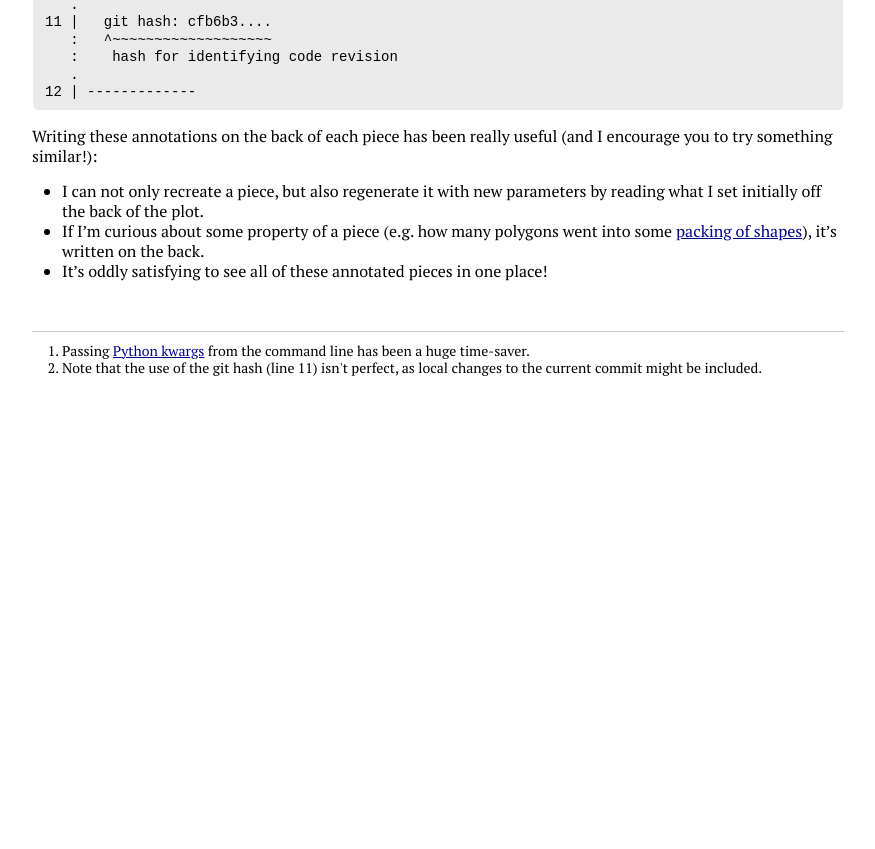
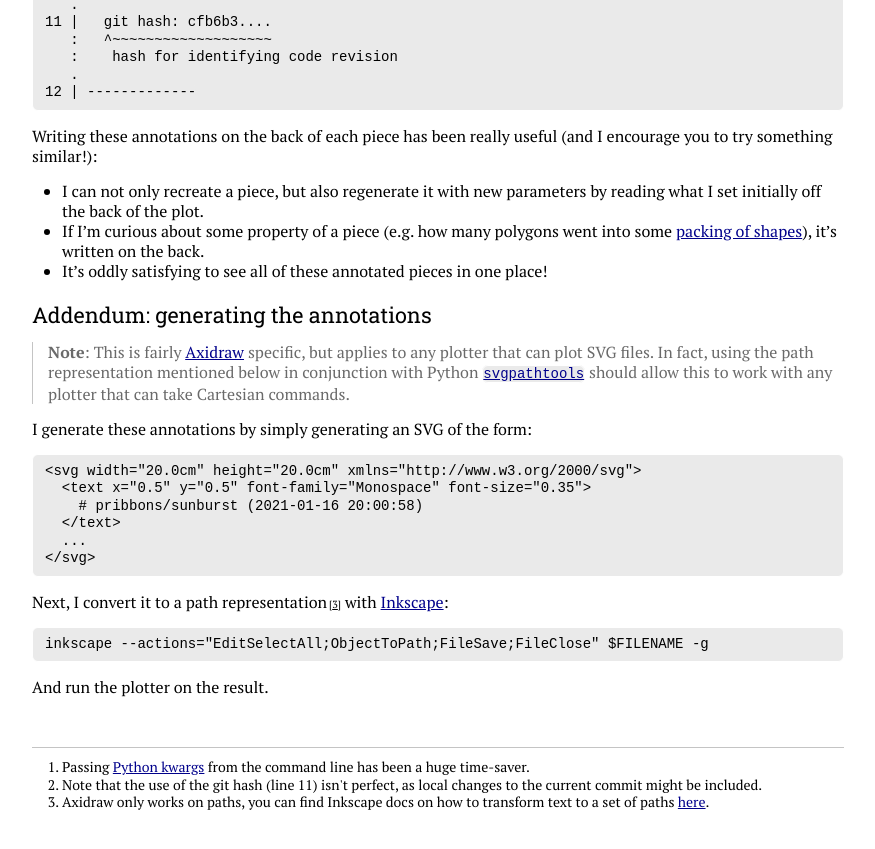
Before and after one commit to lwander/lwander.github.io, a Jekyll site: the page built from _posts/2021-03-04-annotated-pen-plots.markdown, in a window 1280 px wide and 900 px high, scrolled down 2209 px. Shown: the top 849 px of the window, without its empty margins (202-1077 px from the left). Built offline with Jekyll 4.4.1, drawn with Linux system fonts in a browser that asks for light colours; before the commit the page ends 2675 px from its top, so only the background shows below that.

Commit message:
addendum

````diff
--- a/_posts/2021-03-04-annotated-pen-plots.markdown
+++ b/_posts/2021-03-04-annotated-pen-plots.markdown
@@ -114,6 +114,35 @@ I encourage you to try something similar!):
   it's written on the back.
 * It's oddly satisfying to see all of these annotated pieces in one place!
 
+## Addendum: generating the annotations
+
+> __Note__: This is fairly [Axidraw](https://www.axidraw.com/) specific, but
+> applies to any plotter that can plot SVG files. In fact, using the path
+> representation mentioned below in conjunction with Python
+> [`svgpathtools`](https://pypi.org/project/svgpathtools/1.2.4/) should allow
+> this to work with any plotter that can take Cartesian commands.
+
+I generate these annotations by simply generating an SVG of the form:
+
+```
+<svg width="20.0cm" height="20.0cm" xmlns="http://www.w3.org/2000/svg">
+  <text x="0.5" y="0.5" font-family="Monospace" font-size="0.35">
+    # pribbons/sunburst (2021-01-16 20:00:58)
+  </text>
+  ...
+</svg>
+```
+
+Next, I convert it to a <a aria-describedby="footnote-label"
+href="path-repr">path representation</a> with
+[Inkscape](https://inkscape.org/):
+
+```
+inkscape --actions="EditSelectAll;ObjectToPath;FileSave;FileClose" $FILENAME -g
+```
+
+And run the plotter on the result.
+
 <footer>
   <ol>
     <li id="parameters"> Passing <a
@@ -123,5 +152,9 @@ I encourage you to try something similar!):
     <li id="stats"> Note that the use of the git hash (line 11) isn't
     perfect, as local changes to the current commit might be included.
 	</li>
+    <li id="path-repr">Axidraw only works on paths, you can find Inkscape docs
+    on how to transform text to a set of paths <a
+    href="https://fedoramagazine.org/inkscape-creating-and-editing-paths/#:~:text=Converting%20objects%20to%20paths,choose%20Path%20%3E%20Object%20to%20Path.">here</a>.
+    </li>
   </ol>
 </footer>
````
